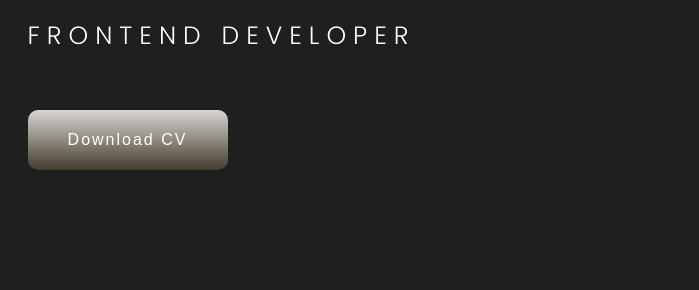
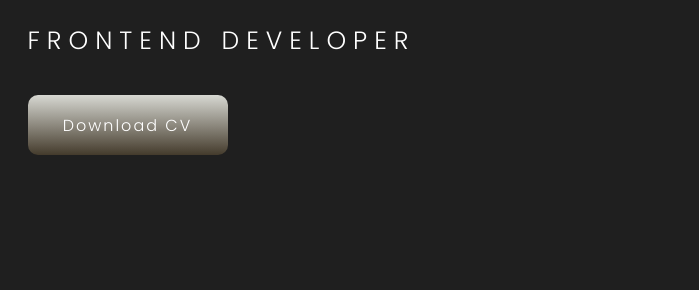
Before and after one commit to Aiz97/rsschool-cv, a plain HTML site: page index.html in a window 1280 px wide. Shown: the part 441-731 px from the top of the page, 0-699 px from the left. Drawn offline with nearby package versions, Linux system fonts and the light colour scheme.

Commit message:
fix: link fix

```diff
--- a/index.html
+++ b/index.html
@@ -50,7 +50,7 @@
                     <span class="subheadline">Welcome</span>
                     <h1 class="headline">I'm Aizat Sagidollayeva</h1>
                     <p class="subheadline">Frontend Developer</p>
-                    <a class="cv" href="./assets/aizat-cv.pdf" download><button class="btn primary-btn">Download CV</button></a>
+                    <a class="cv" href="./assets/aizat-cv.pdf" download>Download CV</a>
                 </div>
                 <div class="home-right">
                     <img class="home-photo" src="./assets/img/main.jpg" alt="main-photo">
--- a/style.css
+++ b/style.css
@@ -141,13 +141,13 @@ header {
 	font-weight: 600;
 	word-wrap: break-word;
 }
-.btn {
-	border: none;
-}
-.primary-btn {
+.cv {
+	display: flex;
 	width: 200px;
 	height: 60px;
 	margin-top: 10px;
+	justify-content: center;
+	align-items: center;
 	background: linear-gradient(180deg, #D7D8D2 0%, #443B2C 100%);
 	color: #ffffff;
 	font-size: 16px;
@@ -155,13 +155,7 @@ header {
 	letter-spacing: 2px;
 	border-radius: 10px;
 	cursor: pointer;
-}
-.cv {
-	display: inline-block;
-	width: 200px;
-	height: 60px;
-	padding-top: 20px;
-}
+  }
 .back-to-top {
 	position: fixed;
 	display: none;
@@ -448,6 +442,10 @@ header {
 		height: 800px;
 		object-fit: fill;
 	}
+	.cv {
+		position: relative;
+		left: 250px;
+	}
 	.back-to-top,
 	.back-to-top img{
 		display: none;
```
